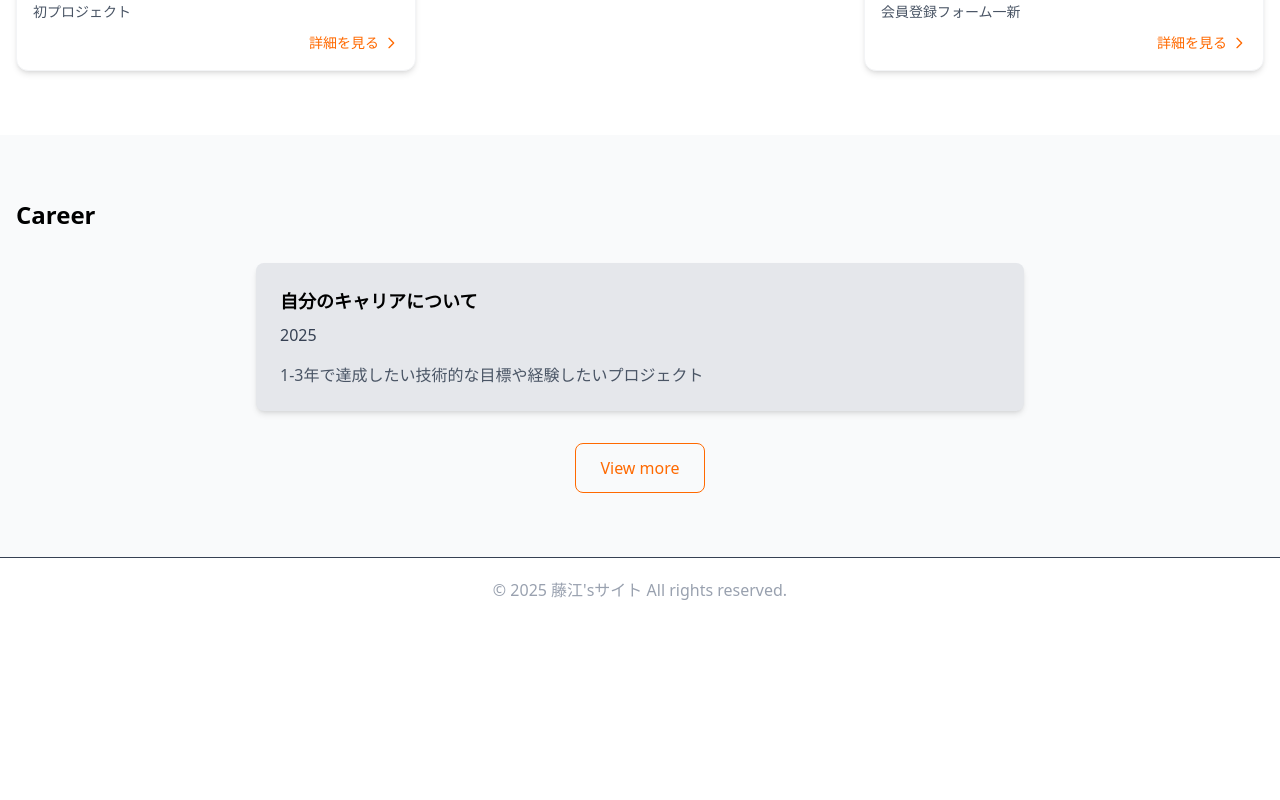
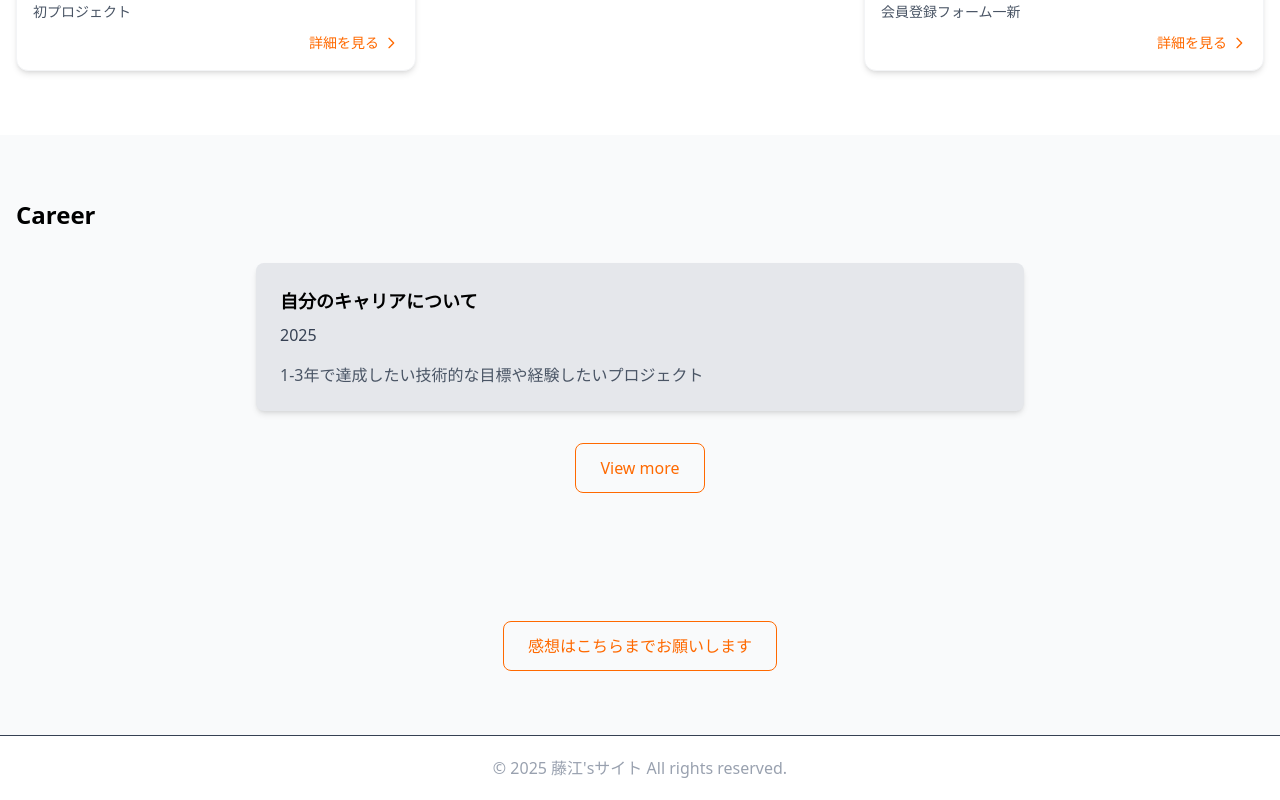
Before and after one commit to FujieRyou/cuolega_fujie_lp, a Next.js app: page / in a window 1280 px wide. Shown: the part 1449-2249 px from the top of the page. Before the commit the page ends 2071 px from the top, so only its background shows below. Built offline with nearby package versions, Linux system fonts and the light colour scheme.

Commit message:
[mod]サンクス、フォーム修正

```diff
--- a/src/app/page.tsx
+++ b/src/app/page.tsx
@@ -17,6 +17,11 @@ export default function HomePage() {
         triggerOnce: true,
         threshold: 0.1,
     });
+
+    const [formRef, formView] = useInView({
+        triggerOnce: true,
+        threshold: 0.1,
+    })
     const [showHeader, setShowHeader] = useState(false);
 
     useEffect(() => {
@@ -277,6 +282,16 @@ export default function HomePage() {
                         </motion.div>
                     </div>
                 </motion.div>
+                <motion.div ref={formRef}
+                            initial="hidden"
+                            animate={formView ? "visible" : "hidden"}
+                            className="container mx-auto px-4 py-16 bg-gray-50 flex justify-center align-center">
+                    <Link href="/lp"
+                          className="inline-block py-3 px-6 border border-orange-500 text-orange-500 rounded-lg hover:bg-orange-500 hover:text-white transition-colors duration-300">
+                        感想はこちらまでお願いします
+                    </Link>
+                </motion.div>
+
             </main>
             <footer>
                 <div className="py-5 border-t border-gray-700 text-center text-gray-400">
```
